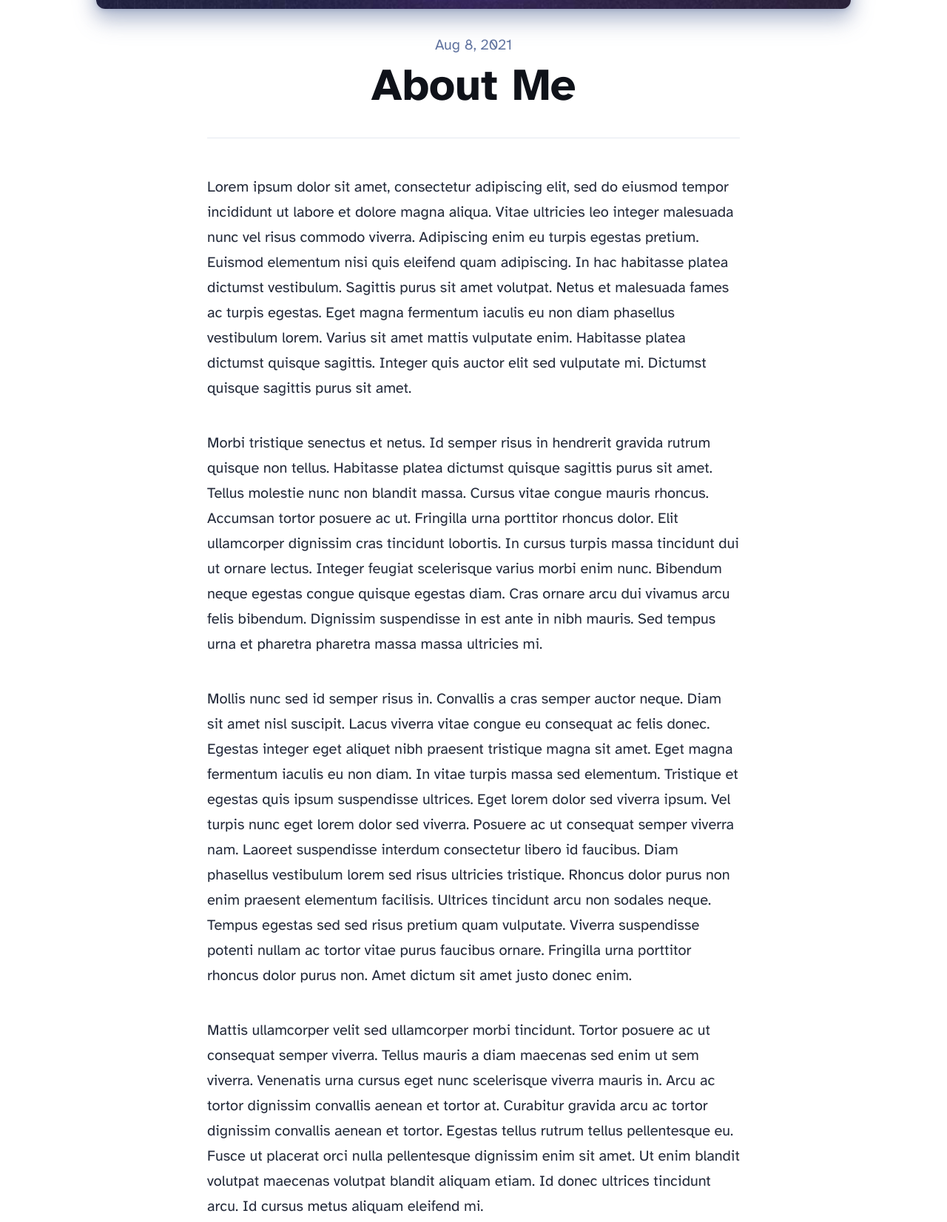
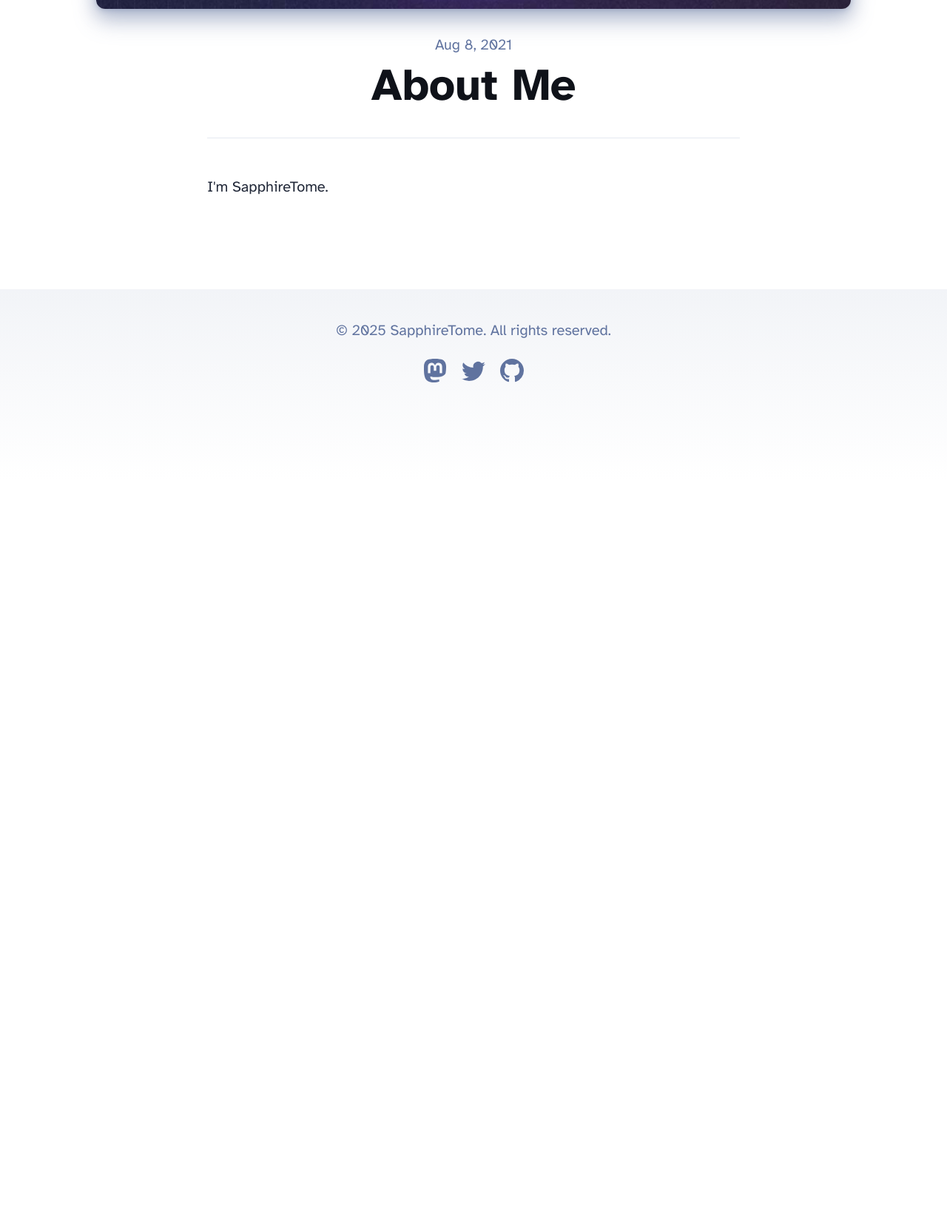
Before and after one commit to SapphireTome/webpage, an Astro site: page /about in a window 1280 px wide. Shown: the part 636-2288 px from the top of the page at 74% size. After the commit the page ends 1285 px from the top, so only its background shows below. Built offline with nearby package versions, Linux system fonts and the light colour scheme; Astro itself is replaced by a stand-in of ours.

Commit message:
Update about.astro

```diff
--- a/src/pages/about.astro
+++ b/src/pages/about.astro
@@ -9,54 +9,6 @@
 	heroImage="/blog-placeholder-about.jpg"
 >
 	<p>
-		Lorem ipsum dolor sit amet, consectetur adipiscing elit, sed do eiusmod tempor incididunt ut
-		labore et dolore magna aliqua. Vitae ultricies leo integer malesuada nunc vel risus commodo
-		viverra. Adipiscing enim eu turpis egestas pretium. Euismod elementum nisi quis eleifend quam
-		adipiscing. In hac habitasse platea dictumst vestibulum. Sagittis purus sit amet volutpat. Netus
-		et malesuada fames ac turpis egestas. Eget magna fermentum iaculis eu non diam phasellus
-		vestibulum lorem. Varius sit amet mattis vulputate enim. Habitasse platea dictumst quisque
-		sagittis. Integer quis auctor elit sed vulputate mi. Dictumst quisque sagittis purus sit amet.
-	</p>
-
-	<p>
-		Morbi tristique senectus et netus. Id semper risus in hendrerit gravida rutrum quisque non
-		tellus. Habitasse platea dictumst quisque sagittis purus sit amet. Tellus molestie nunc non
-		blandit massa. Cursus vitae congue mauris rhoncus. Accumsan tortor posuere ac ut. Fringilla urna
-		porttitor rhoncus dolor. Elit ullamcorper dignissim cras tincidunt lobortis. In cursus turpis
-		massa tincidunt dui ut ornare lectus. Integer feugiat scelerisque varius morbi enim nunc.
-		Bibendum neque egestas congue quisque egestas diam. Cras ornare arcu dui vivamus arcu felis
-		bibendum. Dignissim suspendisse in est ante in nibh mauris. Sed tempus urna et pharetra pharetra
-		massa massa ultricies mi.
-	</p>
-
-	<p>
-		Mollis nunc sed id semper risus in. Convallis a cras semper auctor neque. Diam sit amet nisl
-		suscipit. Lacus viverra vitae congue eu consequat ac felis donec. Egestas integer eget aliquet
-		nibh praesent tristique magna sit amet. Eget magna fermentum iaculis eu non diam. In vitae
-		turpis massa sed elementum. Tristique et egestas quis ipsum suspendisse ultrices. Eget lorem
-		dolor sed viverra ipsum. Vel turpis nunc eget lorem dolor sed viverra. Posuere ac ut consequat
-		semper viverra nam. Laoreet suspendisse interdum consectetur libero id faucibus. Diam phasellus
-		vestibulum lorem sed risus ultricies tristique. Rhoncus dolor purus non enim praesent elementum
-		facilisis. Ultrices tincidunt arcu non sodales neque. Tempus egestas sed sed risus pretium quam
-		vulputate. Viverra suspendisse potenti nullam ac tortor vitae purus faucibus ornare. Fringilla
-		urna porttitor rhoncus dolor purus non. Amet dictum sit amet justo donec enim.
-	</p>
-
-	<p>
-		Mattis ullamcorper velit sed ullamcorper morbi tincidunt. Tortor posuere ac ut consequat semper
-		viverra. Tellus mauris a diam maecenas sed enim ut sem viverra. Venenatis urna cursus eget nunc
-		scelerisque viverra mauris in. Arcu ac tortor dignissim convallis aenean et tortor at. Curabitur
-		gravida arcu ac tortor dignissim convallis aenean et tortor. Egestas tellus rutrum tellus
-		pellentesque eu. Fusce ut placerat orci nulla pellentesque dignissim enim sit amet. Ut enim
-		blandit volutpat maecenas volutpat blandit aliquam etiam. Id donec ultrices tincidunt arcu. Id
-		cursus metus aliquam eleifend mi.
-	</p>
-
-	<p>
-		Tempus quam pellentesque nec nam aliquam sem. Risus at ultrices mi tempus imperdiet. Id porta
-		nibh venenatis cras sed felis eget velit. Ipsum a arcu cursus vitae. Facilisis magna etiam
-		tempor orci eu lobortis elementum. Tincidunt dui ut ornare lectus sit. Quisque non tellus orci
-		ac. Blandit libero volutpat sed cras. Nec tincidunt praesent semper feugiat nibh sed pulvinar
-		proin gravida. Egestas integer eget aliquet nibh praesent tristique magna.
-	</p>
+		I'm SapphireTome.
+        </p>
 </Layout>
```
